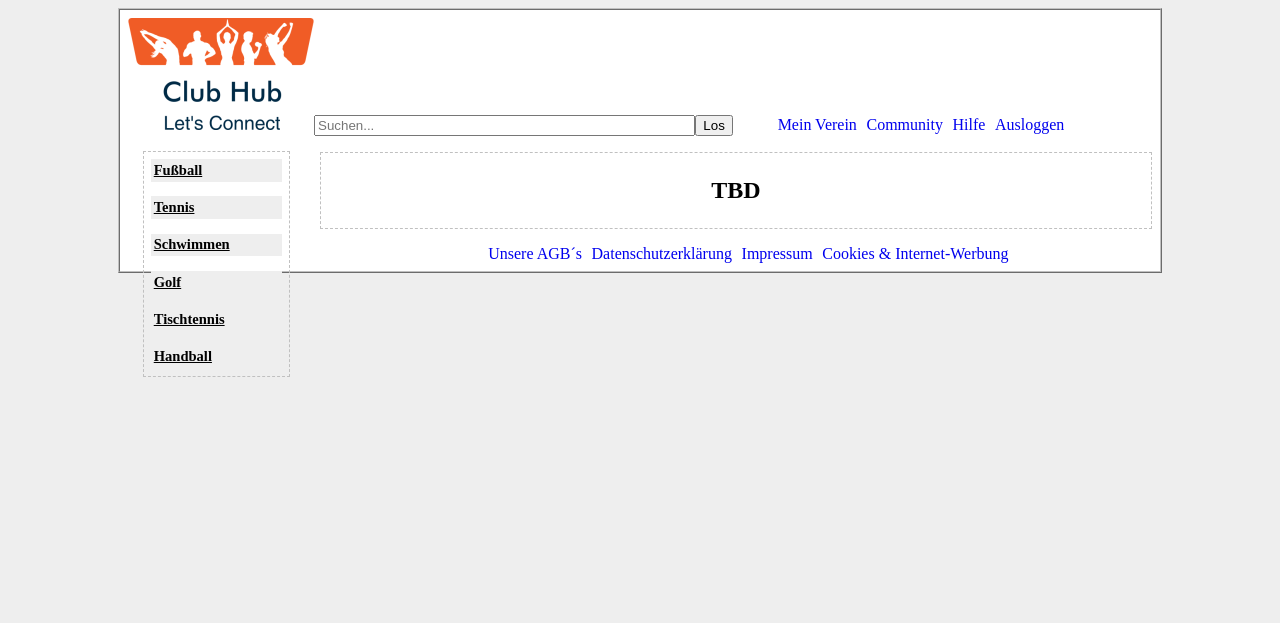
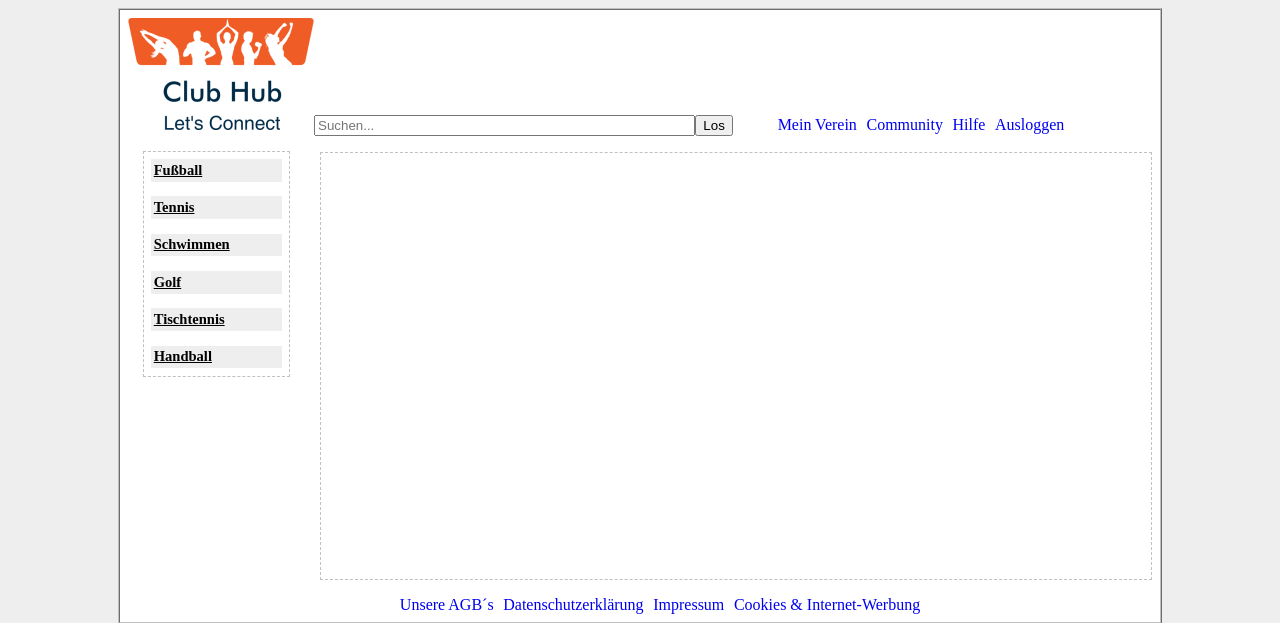
Before and after one commit to jensdoecke/ClubHub, a PHP site: page /community.php in a window 1280 px wide. Shown: the top 623 px of the page. Run offline with PHP 8.4, Linux system fonts and the light colour scheme.

Commit message:
Community

```diff
--- a/community.php
+++ b/community.php
@@ -2,5 +2,5 @@
 	include 'config.php';
 	include 'utils.php';
 	// TODO
-	printDefault('<h1>TBD</h1>');
+	printDefault('<h1><br/><br><br><br><br><br><br><br><br><br><br><br><br><br></h1>');
 ?>
```
